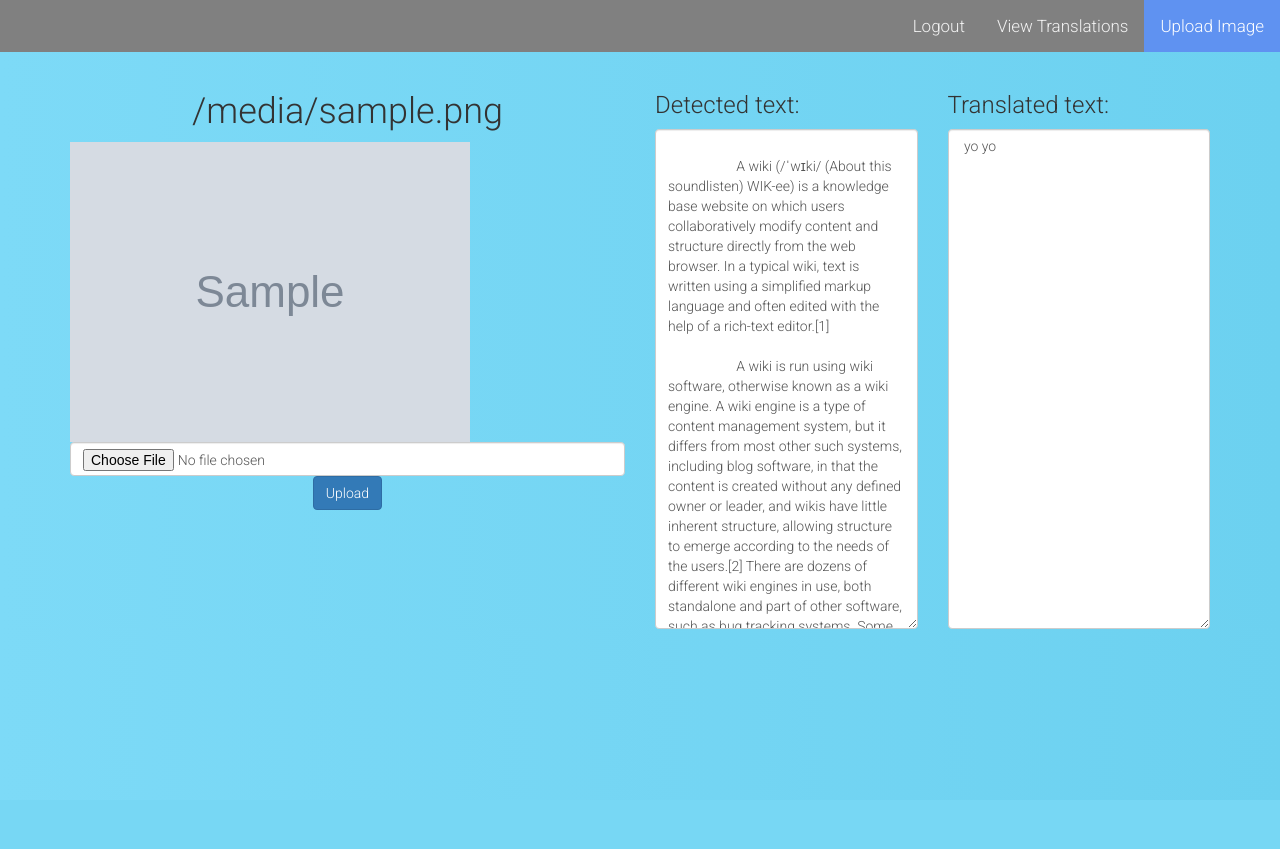
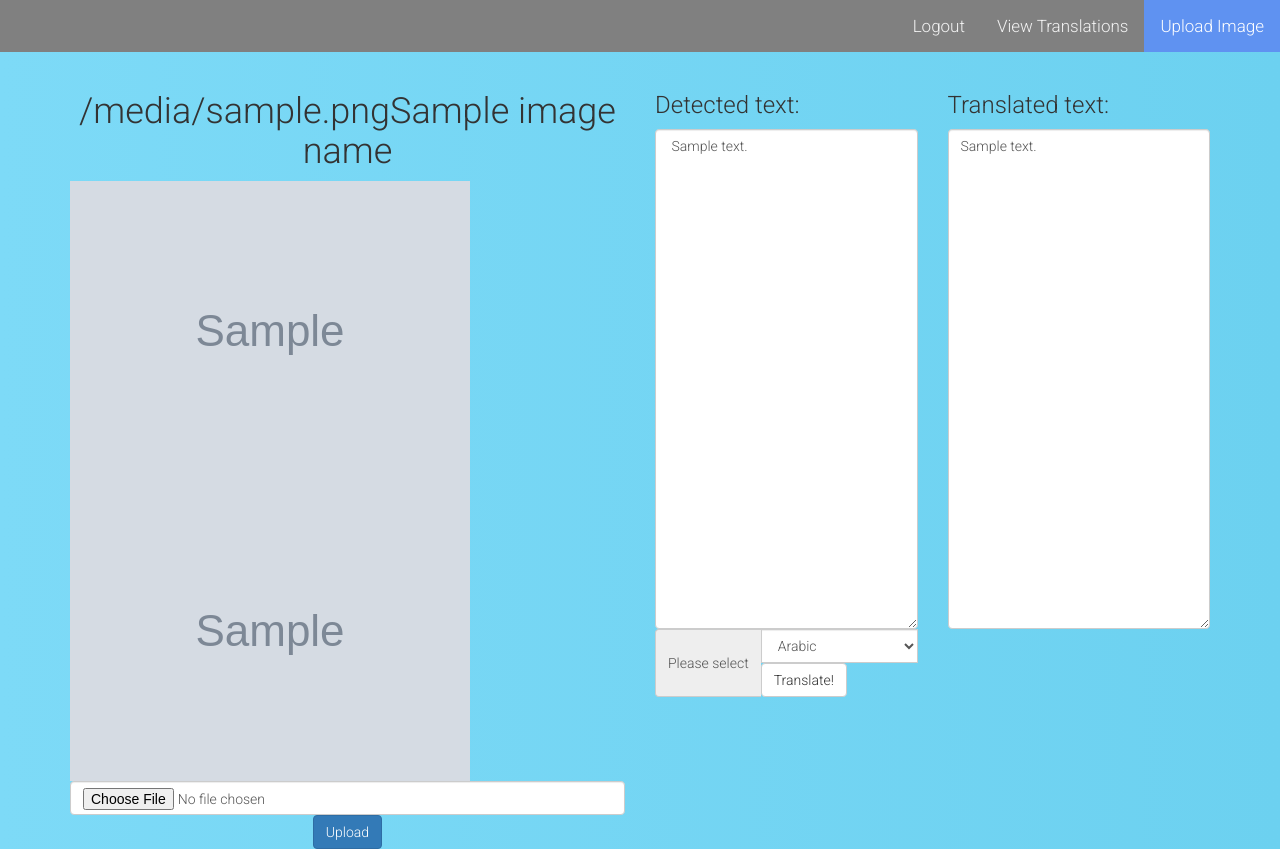
Before and after one commit to rmit-s3546430-Victor-Nguyentat/cloudcomputing2, a Flask app: template templates/Upload_Image.html in a window 1280 px wide. Before the commit the page ends 629 px from the top, so only its background shows below. Run offline with Flask 2, Linux system fonts and the light colour scheme; the template is opened without the code that fills it: most values are stand-ins (such as "Sample title", 1, 10 or a date in 2020); grey boxes marked "Sample" are stand-in pictures; some libraries are stand-ins or nearby versions.

Commit message:
Finished!

```diff
--- /dev/null
+++ b/app.py
@@ -0,0 +1,189 @@
+from flask_bootstrap import Bootstrap
+from flask import Flask, flash, redirect, render_template, request, url_for, session
+import os, json, requests
+from werkzeug.utils import secure_filename
+import boto3
+
+
+app = Flask(__name__)
+Bootstrap(app)
+app.secret_key = 'xvasodiasiud'
+
+UPLOAD_FOLDER = 'static/img'
+ALLOWED_EXTENSIONS = set(['jpg', 'jpeg'])
+SECRET_KEY = ""
+app.config['UPLOAD_FOLDER'] = UPLOAD_FOLDER
+
+@app.context_processor
+def inject_enumerate():
+    return dict(enumerate=enumerate)
+
+def allowed_file(filename):
+    return '.' in filename and \
+           filename.rsplit('.', 1)[1].lower() in ALLOWED_EXTENSIONS
+
+# method to upload images to s3
+def upload(photo, key:str, bucket = "cc-a2-image-bucket"):
+    s3 = boto3.client('s3')
+    s3.upload_file(photo, bucket, key)
+    s3.put_object_acl(ACL='public-read', Bucket=bucket, Key=key)
+
+# method gets user images from s3 bucket
+# returns an array of URLs
+def get_user_images(username: str):
+    if username != "":
+        bucket = "cc-a2-image-bucket"
+        prefix = username + "/"
+
+        imageURLs = []
+        baseURL = "https://cc-a2-image-bucket.s3.amazonaws.com/"
+
+        s3 = boto3.client('s3')
+        response = s3.list_objects(Bucket=bucket, Prefix=prefix)
+        # print(response)
+        for item in response['Contents']:
+            imageURLs.append(baseURL + item['Key'])
+        print(imageURLs)
+        return imageURLs
+    else:
+        print("Invalid Username")
+        return []
+
+# get image text
+def get_image_text(username, imagename):
+
+    request_url = "https://2tjcoizmkl.execute-api.us-east-1.amazonaws.com/dev/get-text?user=" + username + "&image=" + imagename
+    response = requests.get(request_url)
+    return response.json()
+
+# get image date
+def get_image_date(username, imagename):
+    bucket = "cc-a2-image-bucket"
+    prefix = username + "/" + imagename
+
+    s3 = boto3.client('s3')
+
+    response = s3.list_objects(Bucket=bucket, Prefix=prefix)
+
+    if 'Contents' not in response:
+        return "No Data"
+    else:
+        return response['Contents'][0]['LastModified']
+
+# translate text method
+def translate_text(sourceText, sourceLanguageCode="en", targetLanguageCode="de"):
+    translate = boto3.client(service_name='translate', region_name='us-east-1', use_ssl=True)
+
+    translation_result = translate.translate_text(Text=sourceText, SourceLanguageCode=sourceLanguageCode, TargetLanguageCode=targetLanguageCode)
+
+    if 'TranslatedText' not in translation_result:
+        return "Text could not be translated"
+    else:
+        return translation_result.get('TranslatedText')
+
+
+
+
+@app.route('/', methods = ['GET', 'POST'])
+def login():
+    error = None
+
+    if request.method == 'POST':
+      if request.form['username'] != 'admin' or \
+         request.form['password'] != 'admin':
+         error = 'Invalid username or password. Please try again!'
+      else:
+         session['username'] = request.form['username']
+         flash('You were successfully logged in')
+         return redirect(url_for('upload_image'))
+
+    return render_template('Login.html', error = error)
+
+@app.route('/upload_image', methods = ['GET', 'POST'])
+def upload_image():
+
+    #Transition from view translations screen
+    baseURL = "https://cc-a2-image-bucket.s3.amazonaws.com/admin/"
+    imageURL = request.args.get('filename', None)
+    if imageURL:
+        image_name = imageURL.replace(baseURL, "")
+        detectedText = get_image_text(session['username'], image_name)
+        return render_template('Upload_Image.html', imageURL=imageURL, detectedText = detectedText, image_name = image_name)
+
+    #If user initially sends the form
+    if request.method == 'POST':
+        print("IN POST METHOD")
+        # check if the post request has the file part
+        if 'file' not in request.files:
+            flash('No file part')
+            return redirect(request.url)
+        file = request.files['file']
+        # if user does not select file, browser also
+        # submit an empty part without filename
+        if file.filename == '':
+            flash('No selected file')
+            return redirect(request.url)
+        if file and allowed_file(file.filename):
+            filename = secure_filename(file.filename)
+            print("about to save")
+            file.save(os.path.join(app.config['UPLOAD_FOLDER'], filename))
+
+            # upload to s3
+            upload(app.config['UPLOAD_FOLDER'] + "/" + filename, session['username'] + "/" + filename)
+
+            #Detects writing from photo
+            detectedText = get_image_text(session['username'], filename)
+            return render_template('Upload_Image.html', filename=filename, detectedText = detectedText)
+    return render_template('Upload_Image.html')
+
+@app.route('/view_translations')
+def view_translations():
+
+    #List of image URLs to display
+    imageURLs = get_user_images(session['username'])
+
+    #Removes base URL to get each individual image name
+    imagenames = []
+    baseURL = "https://cc-a2-image-bucket.s3.amazonaws.com/admin/"
+    for imageURL in imageURLs:
+        imagenames.append(imageURL.replace(baseURL, ""))
+
+    #List of image dates
+    image_dates = []
+    for imagename in imagenames:
+        image_dates.append(get_image_date(session['username'], imagename).strftime('%m/%d/%Y, %H:%M:%S')
+)
+
+
+    return render_template('View_Translations.html', imageURLs = imageURLs, image_dates = image_dates)
+
+@app.route('/display_translation', methods = ['GET', 'POST'])
+def display_translation():
+    if request.method == 'POST':
+
+        baseURL = "https://cc-a2-image-bucket.s3.amazonaws.com/admin/"
+        select = request.form.get('lang_select')
+        text = request.form.get('text')
+        imageURL = request.form.get('imageURL')
+        if imageURL == None:
+            imageURL = baseURL + request.form.get('filename')
+
+        print(select, text, imageURL)
+
+        translated_text = translate_text(str(text), sourceLanguageCode="en",targetLanguageCode=str(select))
+
+        return render_template('Upload_Image.html', imageURL=imageURL, detectedText = text, translated_text = translate_text(str(text), sourceLanguageCode="en",targetLanguageCode=str(select)))
+
+
+
+
+
+
+
+@app.route('/logout')
+def logout():
+    session.clear()
+    return redirect(url_for('login'))
+
+if __name__ == '__main__':
+    app.run(host="0.0.0.0", port=80, debug=True)
--- a/templates/Upload_Image.html
+++ b/templates/Upload_Image.html
@@ -17,9 +17,12 @@
 <div class="container">
     <div class="row">
         <div class="col-md-6" style="text-align: center;">
-            <h1 style="overflow: hidden;text-overflow: ellipsis">{{filename}}</h1>
+            <h1 style="overflow: hidden;text-overflow: ellipsis">{{filename}}{{image_name}}</h1>
             {% if filename %}
             <img src="{{ url_for('static', filename='img/' + filename) }}" class="img-responsive" alt={{filename}}>
+            {%endif%}
+            {% if imageURL %}
+            <img src="{{ imageURL }}" class="img-responsive" alt={{imageURL}}>
             {%endif%}
                 <form method='post' enctype='multipart/form-data'>
                         <input type="file" name="file" class="form-control">
@@ -28,21 +31,69 @@
             </div>
         <div class="col-md-3">
             <h3>Detected text:</h3>
+            {% if detectedText %}
+            <textarea name="text" form = "uploadForm" class="form-control" style="height:500px;"> {{detectedText}}
+            </textarea>
+            <form class="form-inline" id="uploadForm" method="POST" action="{{ url_for('display_translation') }}">
+                <div class="form-group">
+                  <div class="input-group">
+                      <span class="input-group-addon">Please select</span>
+                      {% if filename %}
+                      <input form = "uploadForm" style="display: none;" name = "filename" value="{{filename}}"></input>
+                        {% endif %}
+                        {% if imageURL %}
+                      <input form = "uploadForm" style="display: none;" name = "imageURL" value="{{imageURL}}"></input>
+                        {% endif %}
+                      <select name="lang_select" class="selectpicker form-control">
+                                <option value="ar">Arabic</option>
+                                <option value="zh">(Simplified)Chinese</option>
+                                <option value="zh-TW">(Traditional)Chinese</option>
+                                <option value="cs">Czech</option>
+                                <option value="da">Danish</option>
+                                <option value="nl">Dutch</option>
+                                <option value="en">English</option>
+                                <option value="fi">Finnish</option>
+                                <option value="fr">French</option>
+                                <option value="de">German</option>
+                                <option value="el">Greek</option>
+                                <option value="he">Hebrew</option>
+                                <option value="hi">Hindi</option>
+                                <option value="hu">Hungarian</option>
+                                <option value="id">Indonesian</option>
+                                <option value="it">Italian</option>
+                                <option value="ja">Japanese</option>
+                                <option value="ko">Korean</option>
+                                <option value="ms">Malay</option>
+                                <option value="no">Norwegian</option>
+                                <option value="fa">Persian</option>
+                                <option value="pl">Polish</option>
+                                <option value="pt">Portuguese</option>
+                                <option value="ro">Romanian</option>
+                                <option value="ru">Russian</option>
+                                <option value="es">Spanish</option>
+                                <option value="sv">Swedish</option>
+                                <option value="th">Thai</option>
+                                <option value="tr">Turkish</option>
+                                <option value="uk">Ukrainian</option>
+                                <option value="ur">Urdu</option>
+                                <option value="vi">Vietnamese</option>
+                            </select>
+                            <button type="submit" class="btn btn-default">Translate!</button>
+                    </div>
+                </div>
+            </form>
+            {% else %}
             <textarea class="form-control" style="height:500px;">
-                    A wiki (/ˈwɪki/ (About this soundlisten) WIK-ee) is a knowledge base website on which users collaboratively modify content and structure directly from the web browser. In a typical wiki, text is written using a simplified markup language and often edited with the help of a rich-text editor.[1]
-
-                    A wiki is run using wiki software, otherwise known as a wiki engine. A wiki engine is a type of content management system, but it differs from most other such systems, including blog software, in that the content is created without any defined owner or leader, and wikis have little inherent structure, allowing structure to emerge according to the needs of the users.[2] There are dozens of different wiki engines in use, both standalone and part of other software, such as bug tracking systems. Some wiki engines are open source, whereas others are proprietary. Some permit control over different functions (levels of access); for example, editing rights may permit changing, adding, or removing material. Others may permit access without enforcing access control. Other rules may be imposed to organize content.
-
-                    The online encyclopedia project Wikipedia is the most popular wiki-based website, and is one of the most widely viewed sites in the world, having been ranked in the top ten since 2007.[3] Wikipedia is not a single wiki but rather a collection of hundreds of wikis, with each one pertaining to a specific language. In addition to Wikipedia, there are hundreds of thousands of other wikis in use, both public and private, including wikis functioning as knowledge management resources, notetaking tools, community websites, and intranets. The English-language Wikipedia has the largest collection of articles; as of September 2016, it had over five million articles. Ward Cunningham, the developer of the first wiki software, WikiWikiWeb, originally described wiki as "the simplest online database that could possibly work".[4] "Wiki" (pronounced [ˈwiki][note 1]) is a Hawaiian word meaning "quick".[5][6][7]A wiki (/ˈwɪki/ (About this soundlisten) WIK-ee) is a knowledge base website on which users collaboratively modify content and structure directly from the web browser. In a typical wiki, text is written using a simplified markup language and often edited with the help of a rich-text editor.[1]
-
-                    A wiki is run using wiki software, otherwise known as a wiki engine. A wiki engine is a type of content management system, but it differs from most other such systems, including blog software, in that the content is created without any defined owner or leader, and wikis have little inherent structure, allowing structure to emerge according to the needs of the users.[2] There are dozens of different wiki engines in use, both standalone and part of other software, such as bug tracking systems. Some wiki engines are open source, whereas others are proprietary. Some permit control over different functions (levels of access); for example, editing rights may permit changing, adding, or removing material. Others may permit access without enforcing access control. Other rules may be imposed to organize content.
-
-                    t popular wiki-based website, and is one of the most widely viewed sites in the world, having been ranked in the top ten since 2007.[3] Wikipedia is not a single wiki but rather a collection of hundreds of wikis, with each one pertaining to a specific language. In addition to Wikipedia, there are hundreds of thousands of other wikis in use, both public and private, including wikis functioning as knowledge management resources, notetaking tools, community websites, and intranets. The English-language Wikipedia has the largest collection of articles; as of September 2016, it had over five million articles. Ward Cunningham, the developer of the first wiki software, WikiWikiWeb, originally described wiki as "the simplest online database that could possibly work".[4] "Wiki" (pronounced [ˈwiki][note 1]) is a Hawaiian word meaning "quick".[5][6][7]
             </textarea>
+            {% endif %}
         </div>
         <div class="col-md-3">
             <h3>Translated text:</h3>
-            <textarea class="form-control" style="height:500px;"> yo yo </textarea>
+            {% if translated_text %}
+            <textarea class="form-control" style="height:500px;">{{translated_text}}</textarea>
+            {% else %}
+            <textarea class="form-control" style="height:500px;"></textarea>
+            {% endif %}
         </div>
     </div>
 </div>
```
Also changed, not shown: templates/View_Translations.html (+37 -15 lines).
